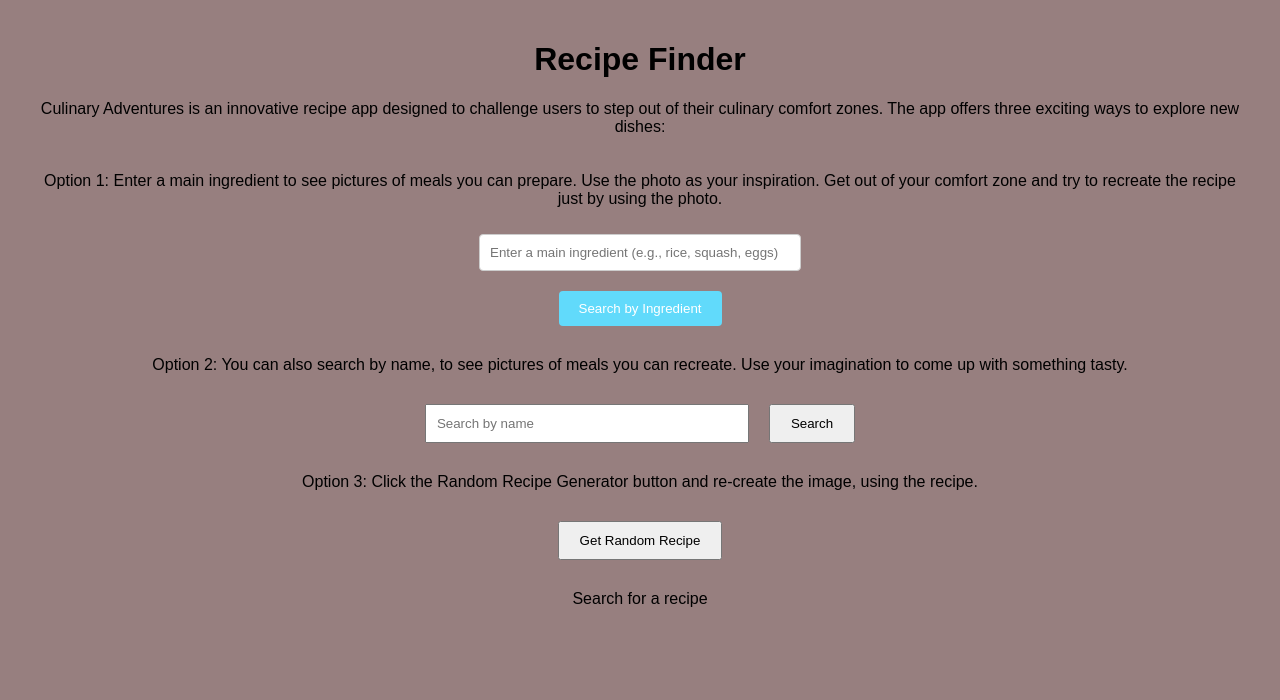
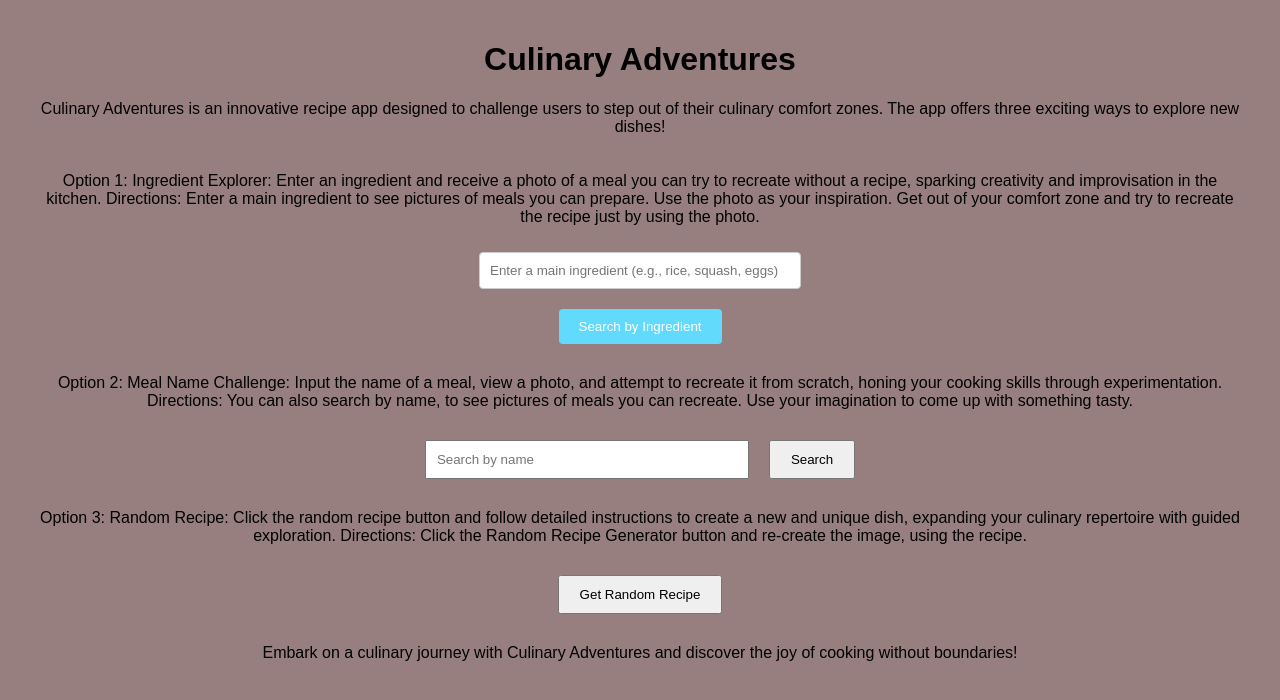
Before and after one commit to tahesha/QuickBites, a React (Create React App) app: page / in a window 1280 px wide. Shown: the top 700 px of the page. Built offline with nearby package versions, Linux system fonts and the light colour scheme.

Commit message:
Added more detail

```diff
--- a/src/App.js
+++ b/src/App.js
@@ -19,10 +19,12 @@ function App() {
 
   return (
     <div className="App">
-      <h1>Recipe Finder</h1>
-      <p>Culinary Adventures is an innovative recipe app designed to challenge users to step out of their culinary comfort zones. The app offers three exciting ways to explore new dishes:</p>
+      <h1>Culinary Adventures</h1>
+      <p>Culinary Adventures is an innovative recipe app designed to challenge users to step out of their culinary comfort zones. The app offers three exciting ways to explore new dishes! </p>
+
+
       <div className="search-container">
-        <p>Option 1: Enter a main ingredient to see pictures of meals you can prepare. Use the photo as your inspiration. Get out of your comfort zone and try to recreate the recipe just by using the photo.</p>
+        <p>Option 1: Ingredient Explorer: Enter an ingredient and receive a photo of a meal you can try to recreate without a recipe, sparking creativity and improvisation in the kitchen. Directions: Enter a main ingredient to see pictures of meals you can prepare. Use the photo as your inspiration. Get out of your comfort zone and try to recreate the recipe just by using the photo.</p>
         <input
           type="text"
           value={ingredients}
@@ -31,14 +33,24 @@ function App() {
         />
         <button onClick={handleSearch}>Search by Ingredient</button>
       </div>
-      <p>Option 2: You can also search by name, to see pictures of meals you can recreate. Use your imagination to come up with something tasty.</p>
+
+
+
+      <p>Option 2: Meal Name Challenge: Input the name of a meal, view a photo, and attempt to recreate it from scratch, honing your cooking skills through experimentation. Directions: You can also search by name, to see pictures of meals you can recreate. Use your imagination to come up with something tasty.</p>
       <div className="search-by-name-container">
         <SearchByName />
       </div>
-      <p>Option 3: Click the Random Recipe Generator button and re-create the image, using the recipe.</p>
+
+
+
+
+      <p>Option 3: Random Recipe: Click the random recipe button and follow detailed instructions to create a new and unique dish, expanding your culinary repertoire with guided exploration. Directions: Click the Random Recipe Generator button and re-create the image, using the recipe.</p>
       <div className="random-recipe-container">
         <RandomRecipe />
       </div>
+
+
+
       {status === 'loading' && <p>Loading...</p>}
       {status === 'failed' && <p>{error}</p>}
       <RecipeList recipes={recipes} />
--- a/src/components/RecipeList.js
+++ b/src/components/RecipeList.js
@@ -2,7 +2,7 @@ import React from 'react';
 
 const RecipeList = ({ recipes }) => {
   if (!recipes || recipes.length === 0) {
-    return <div>Search for a recipe</div>;
+    return <div>Embark on a culinary journey with Culinary Adventures and discover the joy of cooking without boundaries!</div>;
   }
 
   return (
```
